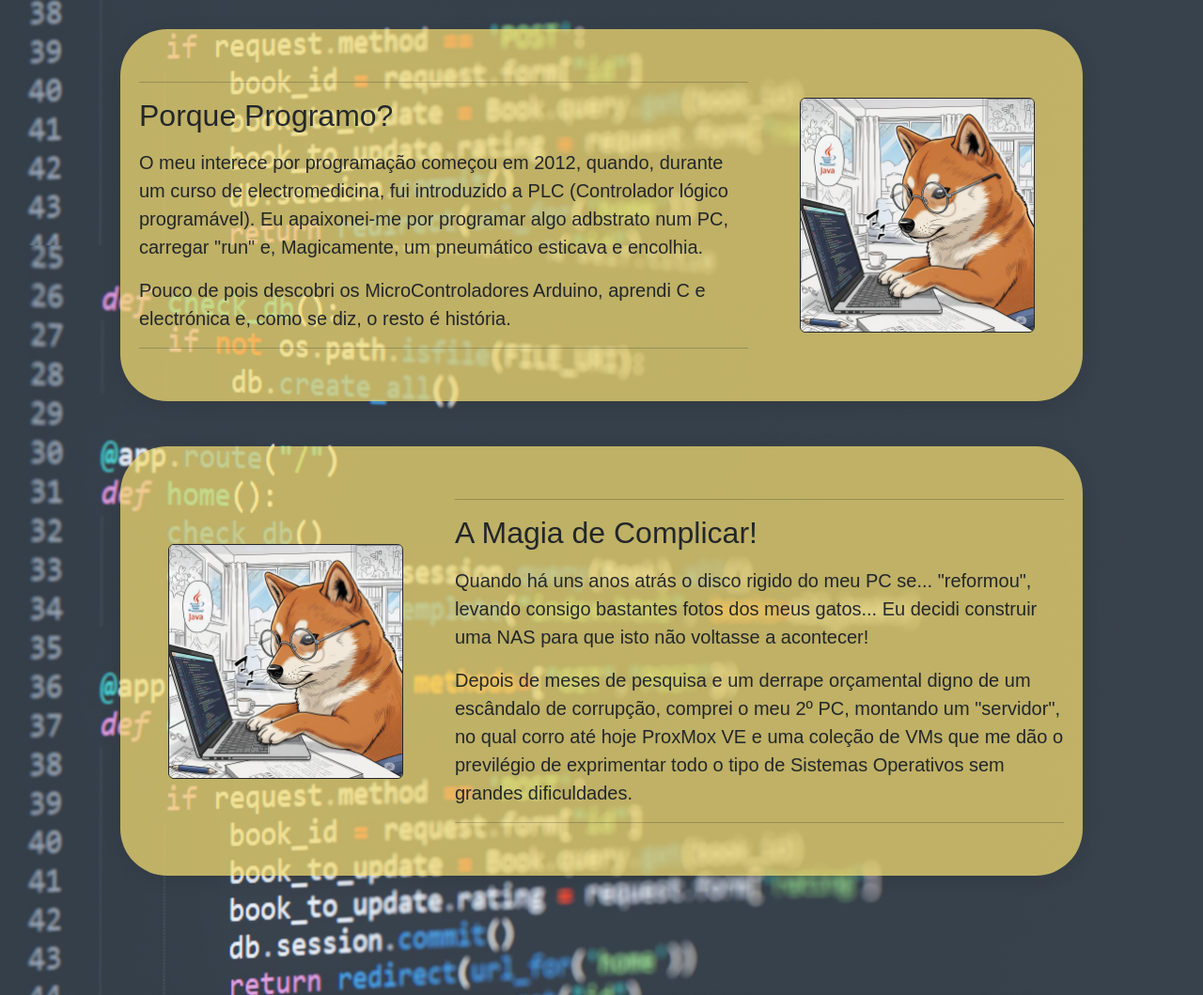
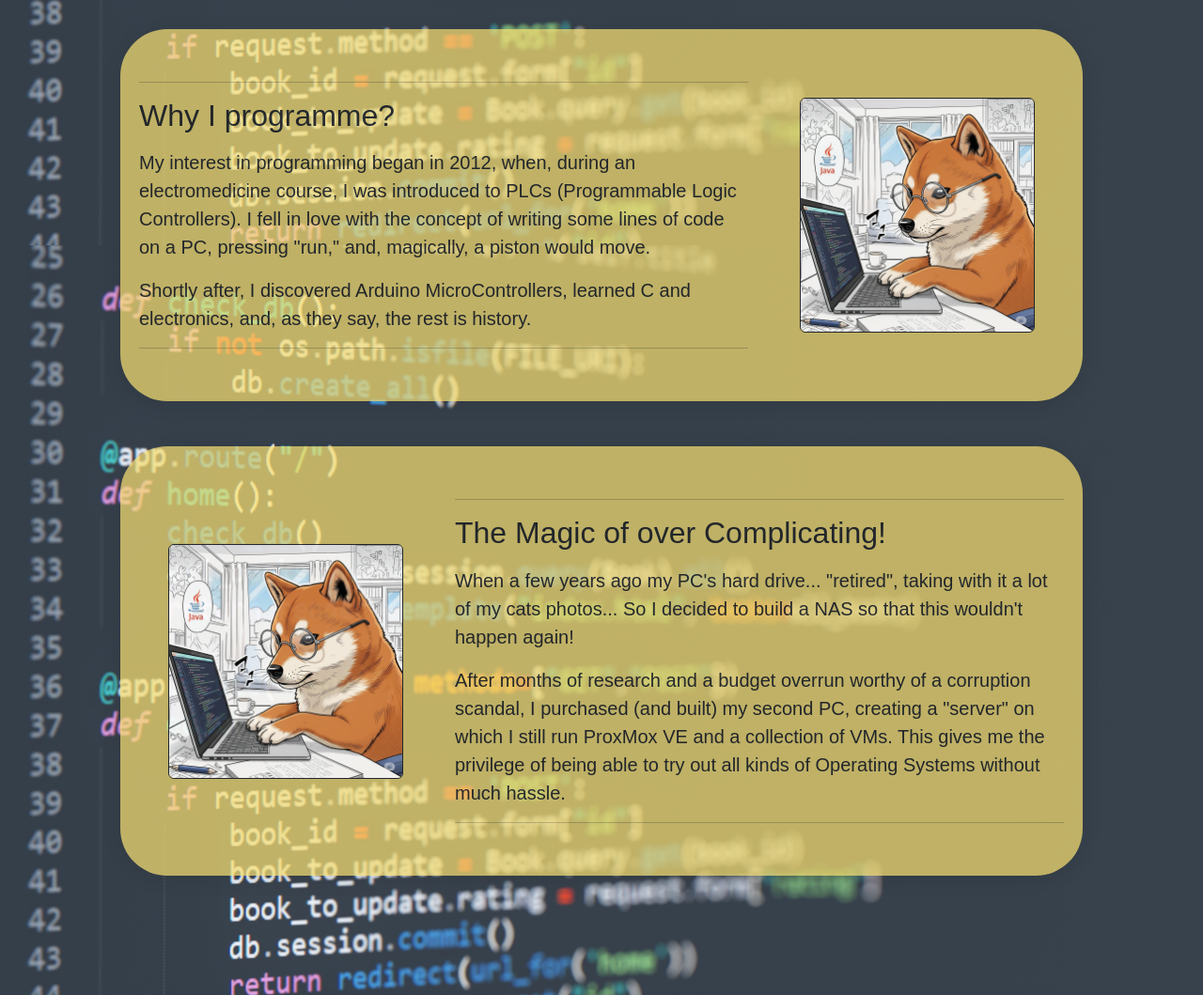
Before and after one commit to MK-Dragon/My_Portfolio, a plain HTML site: page page/pag1_me.html in a window 1280 px wide. Shown: the part 539-1598 px from the top of the page at 94% size. Drawn offline with nearby package versions, Linux system fonts and the light colour scheme.

Commit message:
translations(articles): artical 1 PT to  Eng

```diff
--- a/page/pag1_me.html
+++ b/page/pag1_me.html
@@ -71,11 +71,11 @@
 
             <div class="col-md-8">
                 <hr>
-                <h2 class="mb-3">Porque Programo?</h2>
-                <p class="lead">O meu interece por programação começou em 2012, quando, durante um curso de electromedicina, fui introduzido a PLC (Controlador lógico programável).
-                    Eu apaixonei-me por programar algo adbstrato num PC, carregar "run" e, Magicamente, um pneumático esticava e encolhia.
+                <h2 class="mb-3">Why I programme?</h2>
+                <p class="lead">My interest in programming began in 2012, when, during an electromedicine course, I was introduced to PLCs (Programmable Logic Controllers).
+                    I fell in love with the concept of writing some lines of code on a PC, pressing "run," and, magically, a piston would move.
                 </p>
-                <p class="lead">Pouco de pois descobri os MicroControladores Arduino, aprendi C e electrónica e, como se diz, o resto é história.</p>
+                <p class="lead">Shortly after, I discovered Arduino MicroControllers, learned C and electronics, and, as they say, the rest is history.</p>
                 <hr>
             </div>
             <div class="col-md-4 text-center">
@@ -92,10 +92,10 @@
             </div>
             <div class="col-md-8">
                 <hr>
-                <h2 class="mb-3">A Magia de Complicar!</h2>
-                <p class="lead">Quando há uns anos atrás o disco rigido do meu PC se... "reformou", levando consigo bastantes fotos dos meus gatos... Eu decidi construir uma NAS para que isto não voltasse a acontecer!</p>
-                <p class="lead">Depois de meses de pesquisa e um derrape orçamental digno de um escândalo de corrupção, comprei o meu 2º PC, montando um "servidor", no qual corro até hoje ProxMox VE e uma coleção de VMs
-                    que me dão o previlégio de exprimentar todo o tipo de Sistemas Operativos sem grandes dificuldades.
+                <h2 class="mb-3">The Magic of over Complicating!</h2>
+                <p class="lead">When a few years ago my PC's hard drive... "retired", taking with it a lot of my cats photos... So I decided to build a NAS so that this wouldn't happen again!</p>
+                <p class="lead">After months of research and a budget overrun worthy of a corruption scandal, I purchased (and built) my second PC, creating a "server" on which I still run ProxMox VE and a collection of VMs.
+                    This gives me the privilege of being able to try out all kinds of Operating Systems without much hassle.
                 </p>
                 <hr>
             </div>
```
